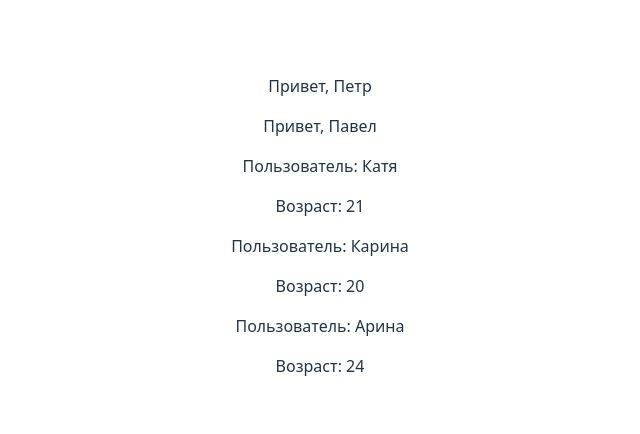
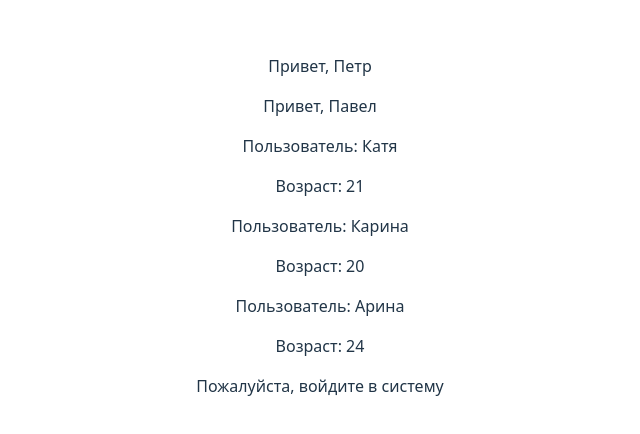
Before and after one commit to KayotPoziloy/react-study, a React (Vite) app: page / in a window 1280 px wide. Shown: the part 174-608 px from the top of the page, without its empty margins (320-960 px from the left). Built offline with nearby package versions, Linux system fonts and the light colour scheme.

Commit message:
thrd task

```diff
--- a/src/App.jsx
+++ b/src/App.jsx
@@ -1,5 +1,6 @@
 import "./App.css";
 import Greeting from "./components/Greeting";
+import LoginStatus from "./components/LoginStatus";
 import UserProfile from "./components/UserProfile";
 
 function App() {
@@ -16,6 +17,7 @@ function App() {
       {users.map((user) => (
         <UserProfile key={user.id} name={user.name} age={user.age} />
       ))}
+      <LoginStatus isLoggedIn={false} />
     </>
   );
 }
--- /dev/null
+++ b/src/components/LoginStatus.jsx
@@ -0,0 +1,11 @@
+export default function LoginStatus({ isLoggedIn }) {
+  return (
+    <>
+      {isLoggedIn ? (
+        <p>Добро пожаловать</p>
+      ) : (
+        <p>Пожалуйста, войдите в систему</p>
+      )}
+    </>
+  );
+}
```
